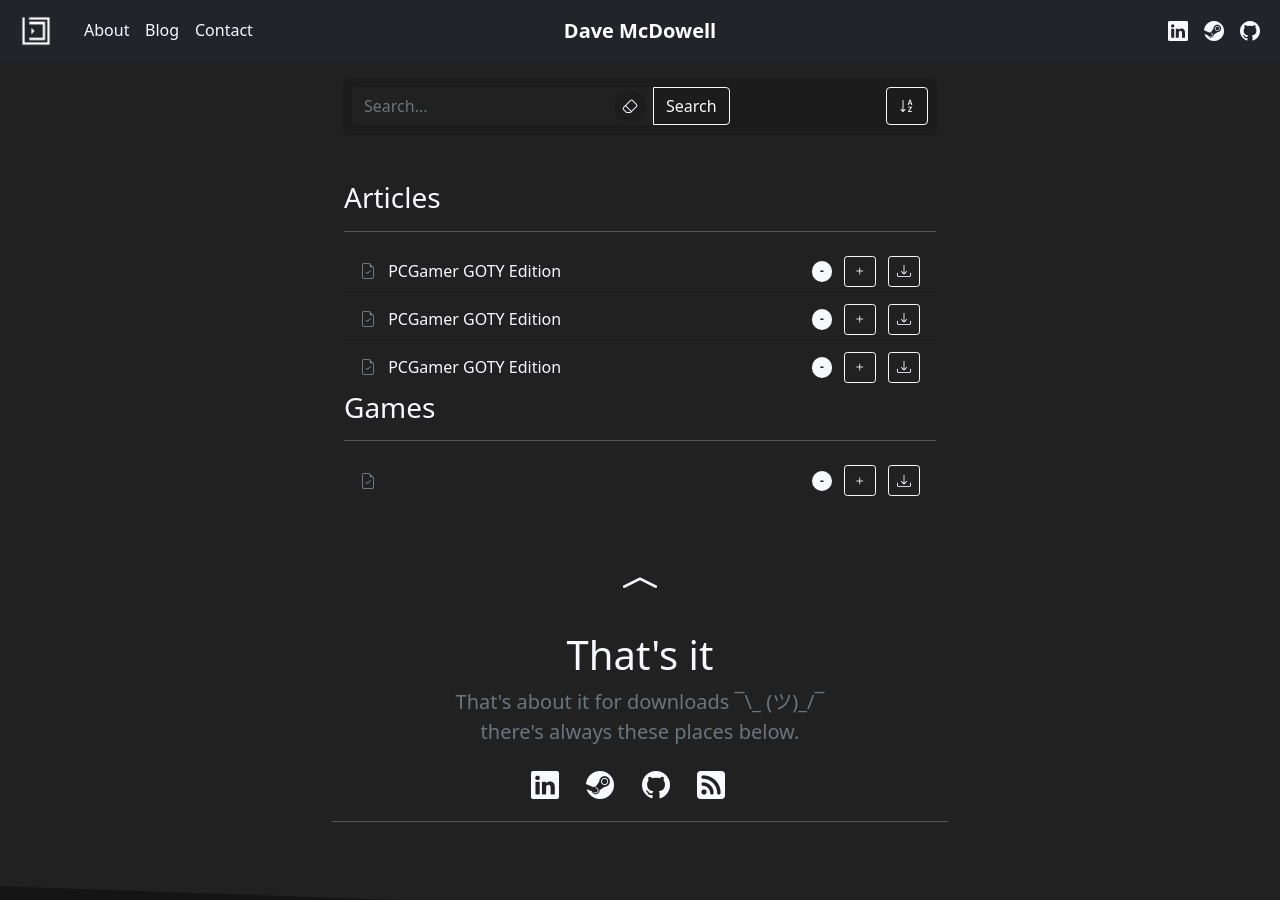
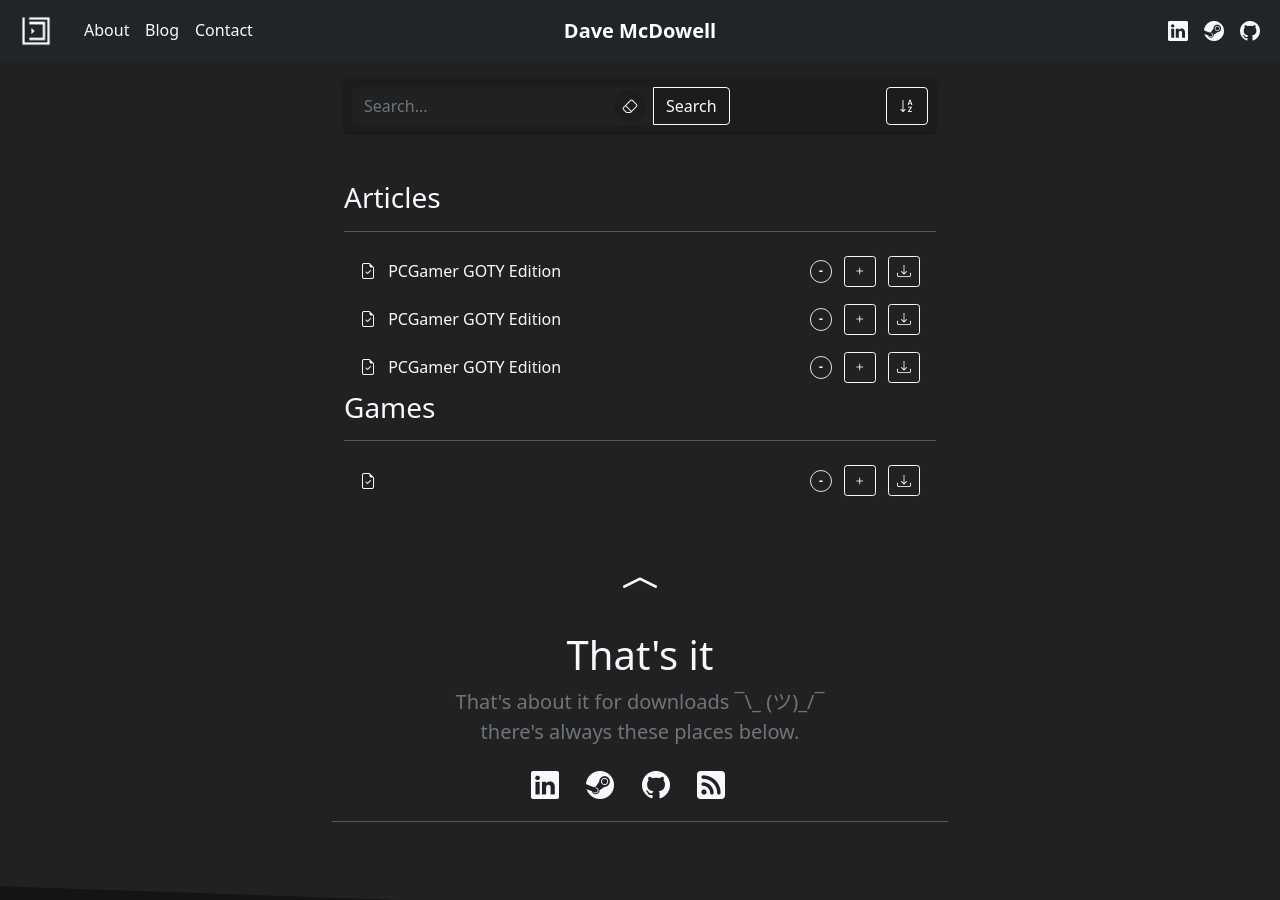
Before and after one commit to davemcdowell/portfolio, a Jekyll site: the page built from downloads.html, in a window 1280 px wide and 900 px high, scrolled down 902 px. Built offline with Jekyll 4.4.1, drawn with Linux system fonts in a browser that asks for light colours; nearby versions of some CDN libraries.

Commit message:
Update downloads.html

```diff
--- a/downloads.html
+++ b/downloads.html
@@ -22,12 +22,9 @@
                 {%- for item in download.items -%}
                   <li class="list-group-item bg-transparent txt-color-default">
                     <div class="d-flex flex-wrap justify-content-between align-items-center">
-                      <div class="meta-data">
-                        <i class="bi bi-file-earmark-check me-2"></i>
-                        <a href="{{ item.url }}" class="text-decoration-none" target="_blank">{{ item.title }}</a>
-                      </div>
+                      <a href="{{ item.url }}" class="text-decoration-none" target="_blank"><i class="bi bi-file-earmark-check me-2"></i> {{ item.title }}</a>
                       <div class="list-item-actions">
-                        <span class="badge rounded-pill bg-light text-dark me-2">-</span>
+                        <span class="badge rounded-pill rounded border me-2">-</span>
                         <button id="{{ download.group }}-dl-{{ forloop.index }}-" type="button" class="btn btn-sm btn-outline-light me-2"><i class="bi bi-plus icon-1x"></i></button>
                         <a href="{{ item.url }}" class="btn btn-sm btn-outline-light" target="_blank"><i class="bi bi-download icon-1x"></i></a>
                       </div>
```
